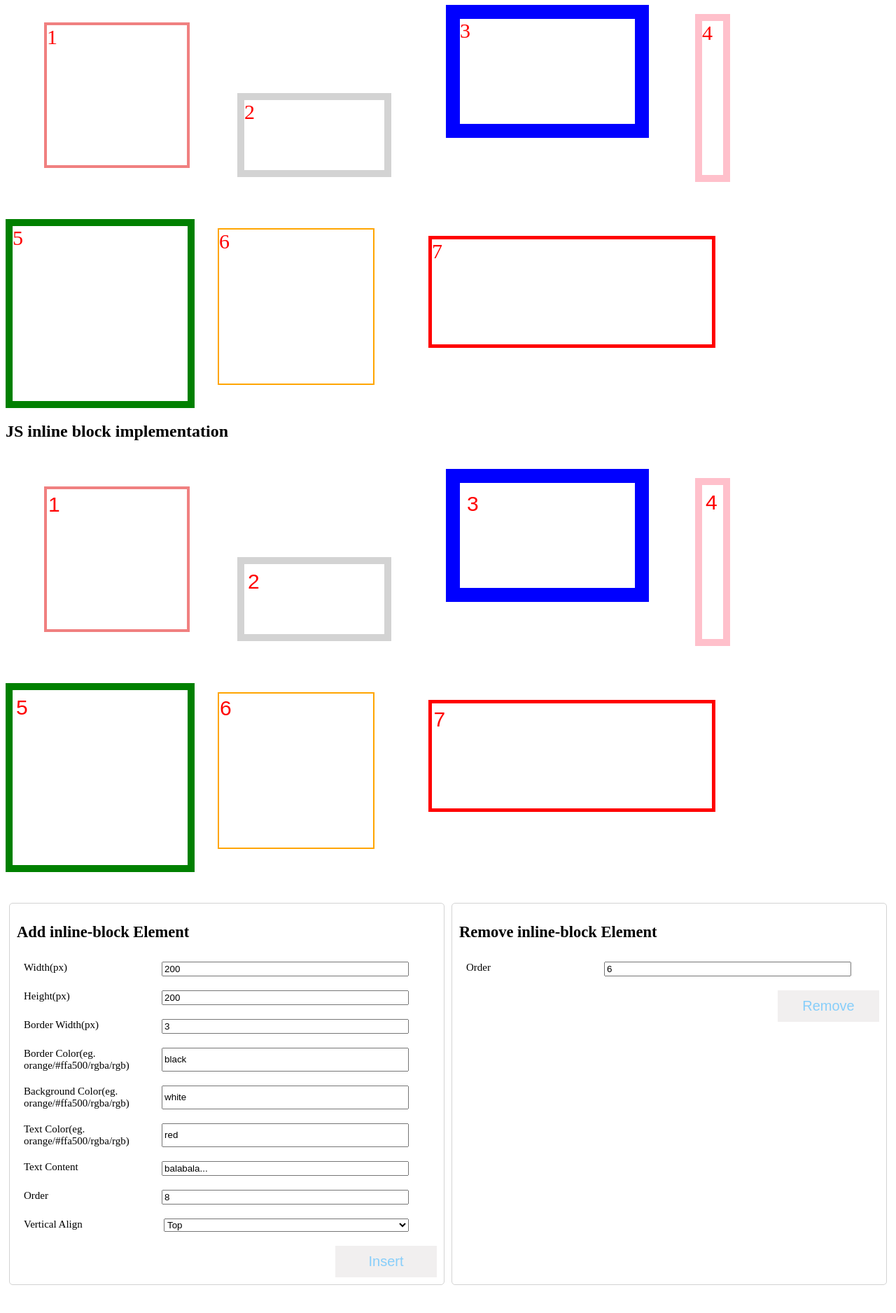
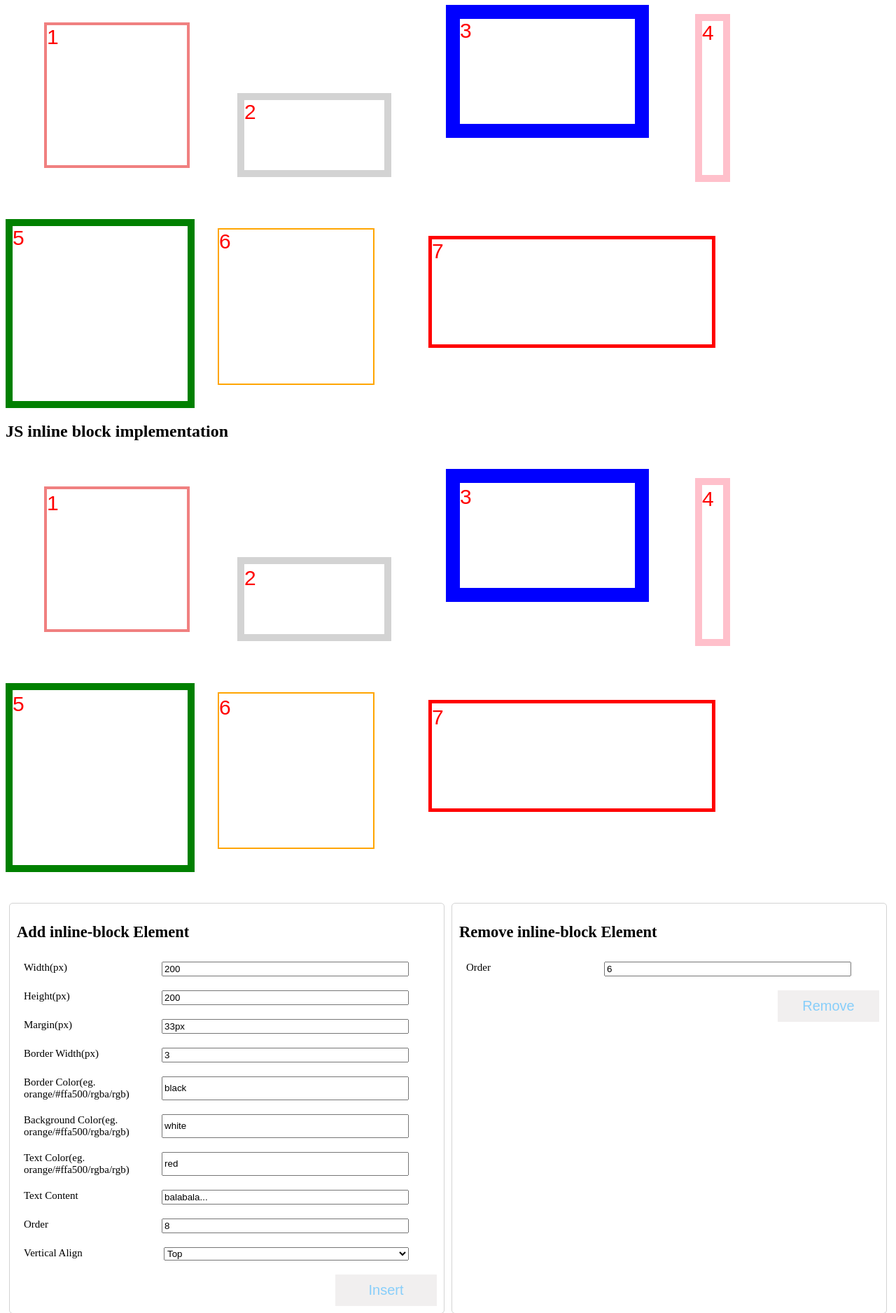
Before and after one commit to keelia/Frontend-Practice, a plain HTML site: page CSS/normal-flow-layout/inline-block-by-js/index.html in a window 1280 px wide. Shown: the part 80-1956 px from the top of the page at 70% size. Before the commit the page ends 1924 px from the top, so only its background shows below. Drawn offline with Linux system fonts and the light colour scheme.

Commit message:
Support set marging for inserting inline-block element

```diff
--- a/CSS/normal-flow-layout/inline-block-by-js/index.html
+++ b/CSS/normal-flow-layout/inline-block-by-js/index.html
@@ -13,6 +13,7 @@
                 vertical-align: bottom;
                 background-color: white;
                 color: red;
+                font-family: sans-serif;
             }
             .inner.inner-1{
                 width: 200px;
@@ -132,6 +133,10 @@
                     <input type="number" id="elHeight" value="200">
                 </div>
                 <div class="field">
+                    <label for="elMargin">Margin(px)</label>
+                    <input type="text" id="elMargin" value="33px">
+                </div>
+                <div class="field">
                     <label for="elBorderWidth">Border Width(px)</label>
                     <input type="number" id="elBorderWidth" value="3">
                 </div>
--- a/CSS/normal-flow-layout/inline-block-by-js/inline-block-layout.js
+++ b/CSS/normal-flow-layout/inline-block-by-js/inline-block-layout.js
@@ -231,13 +231,13 @@ function inlineBlockLayout(ibLayoutContainer,ibEls,outerContainer){
         for (const el of rowBox.rowEls) {
             const {x,y,width,height} = el.position()
             ctx.lineWidth = el.borderWidth;
-            ctx.font = '30px "Fira Sans", sans-serif';
+            ctx.font = '30px sans-serif';
 
             ctx.fillStyle = el.backgroundColor || 'white';
             ctx.fillRect(x, y, width, height);
 
             ctx.fillStyle = el.color || 'red';
-            ctx.fillText(el.textContent, x+el.borderWidth, y+el.borderWidth+30);
+            ctx.fillText(el.textContent, x+el.borderWidth/2, y+el.borderWidth/2+30);
 
             ctx.strokeStyle = el.borderColor;
             ctx.strokeRect(x, y, width, height);
@@ -273,7 +273,7 @@ insertBtn.addEventListener('click',e=>{
     const form = document.getElementById('addForm')
     const inputs = form.getElementsByTagName('input')
     const selects = form.getElementsByTagName('select')
-    //get form data:'elWidth','elHeight','elBorderWidth','elBorderColor','elTextContent','addOrder'
+    //get form data:'elWidth','elHeight','elBorderWidth','elBorderColor','elTextContent','addOrder',elMargin
     const formData = {
         width:`${inputs.elWidth.value}px`,
         height:`${inputs.elHeight.value}px`,
@@ -282,7 +282,8 @@ insertBtn.addEventListener('click',e=>{
         textContent:`${inputs.elTextContent.value}`,
         verticalAlign:selects.verticalAlign.value,
         color:inputs.elColor.value,
-        backgroundColor:inputs.elBackgroundColor.value
+        backgroundColor:inputs.elBackgroundColor.value,
+        margin:inputs.elMargin.value
     }
     //1. Add to compare HTML
     const ibCSSEl = document.createElement('div')
@@ -294,6 +295,7 @@ insertBtn.addEventListener('click',e=>{
     ibCSSEl.style.verticalAlign = formData.verticalAlign
     ibCSSEl.style.color = formData.color
     ibCSSEl.style.backgroundColor = formData.backgroundColor
+    ibCSSEl.style.margin = formData.margin
     ibCSSEl.classList.add(`inner`)
     ibCSSEl.classList.add(`inner-${rawCSSIbContainer.children.length+1}`)
     const refNode = rawCSSIbContainer.children[inputs.addOrder.value-1]
@@ -307,7 +309,8 @@ insertBtn.addEventListener('click',e=>{
         textContent:formData.textContent,
         verticalAlign:formData.verticalAlign,
         color:formData.color,
-        backgroundColor:formData.backgroundColor
+        backgroundColor:formData.backgroundColor,
+        margin:formData.margin
     },inputs.addOrder.value-1)
 })
 const removeBtn = document.getElementById('remove')
```
